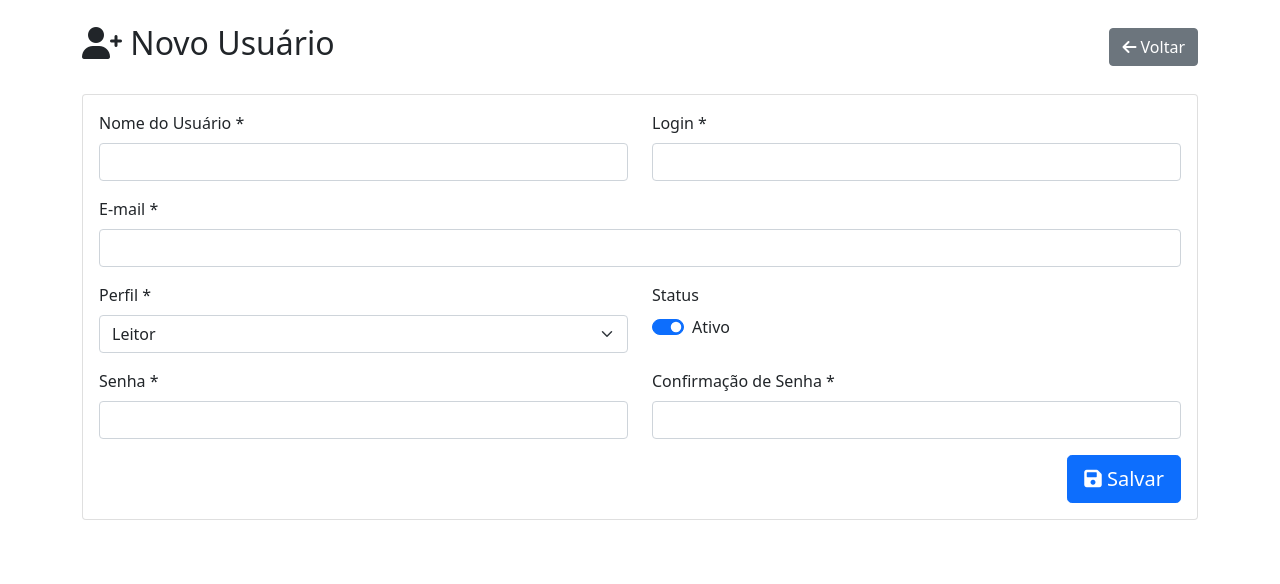
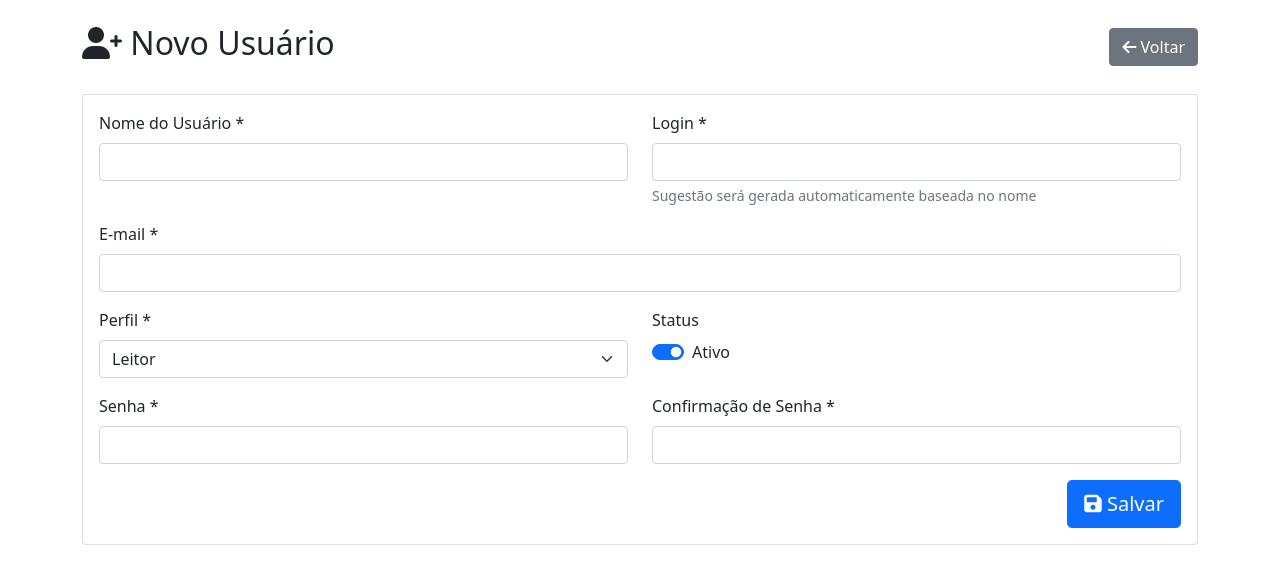
Before and after one commit to cardgamemakerbr/bgcreator, a Django app: template frontend/templates/usuarios/novo.html in a window 1280 px wide. Shown: the part 56-640 px from the top of the page. Run offline with Django 4.2, Linux system fonts and the light colour scheme; the template is opened without the code that fills it, so the values that code supplies are empty.

Commit message:
Ajustado gerencia dos usuarios de sistemas

```diff
--- a/frontend/templates/usuarios/novo.html
+++ b/frontend/templates/usuarios/novo.html
@@ -19,13 +19,14 @@
                 <div class="col-md-6">
                     <div class="mb-3">
                         <label class="form-label">Nome do Usuário *</label>
-                        <input type="text" class="form-control" name="nome" required>
+                        <input type="text" class="form-control" name="nome" id="nome" required autocomplete="off">
                     </div>
                 </div>
                 <div class="col-md-6">
                     <div class="mb-3">
                         <label class="form-label">Login *</label>
-                        <input type="text" class="form-control" name="login" required>
+                        <input type="text" class="form-control" name="login" id="login" required autocomplete="off" value="">
+                        <div class="form-text">Sugestão será gerada automaticamente baseada no nome</div>
                     </div>
                 </div>
             </div>
@@ -85,4 +86,46 @@
         </form>
     </div>
 </div>
+
+<script>
+// Função para gerar sugestão de login baseada no nome
+function gerarSugestaoLogin(nome) {
+    if (!nome.trim()) return '';
+
+    return nome.trim()
+        .toLowerCase()
+        .replace(/\s+/g, '.')  // Substituir espaços por pontos
+        .replace(/[^a-z0-9.]/g, '')  // Remover caracteres especiais exceto pontos
+        .replace(/\.+/g, '.')  // Substituir múltiplos pontos por um só
+        .replace(/^\.|\.$/, '');  // Remover pontos do início e fim
+}
+
+// Garantir que o campo login inicie vazio quando a página carregar
+document.addEventListener('DOMContentLoaded', function() {
+    const loginField = document.getElementById('login');
+    loginField.value = '';  // Forçar campo vazio
+
+    // Adicionar evento ao campo nome
+    document.getElementById('nome').addEventListener('input', function() {
+        const nome = this.value;
+
+        // Só sugerir se o campo login estiver vazio ou com sugestão anterior
+        if (!loginField.dataset.userEdited) {
+            loginField.value = gerarSugestaoLogin(nome);
+        }
+    });
+
+    // Marcar quando usuário editar manualmente o login
+    loginField.addEventListener('input', function() {
+        this.dataset.userEdited = 'true';
+    });
+
+    // Limpar marcação se campo ficar vazio
+    loginField.addEventListener('blur', function() {
+        if (!this.value.trim()) {
+            delete this.dataset.userEdited;
+        }
+    });
+});
+</script>
 {% endblock %}
```
